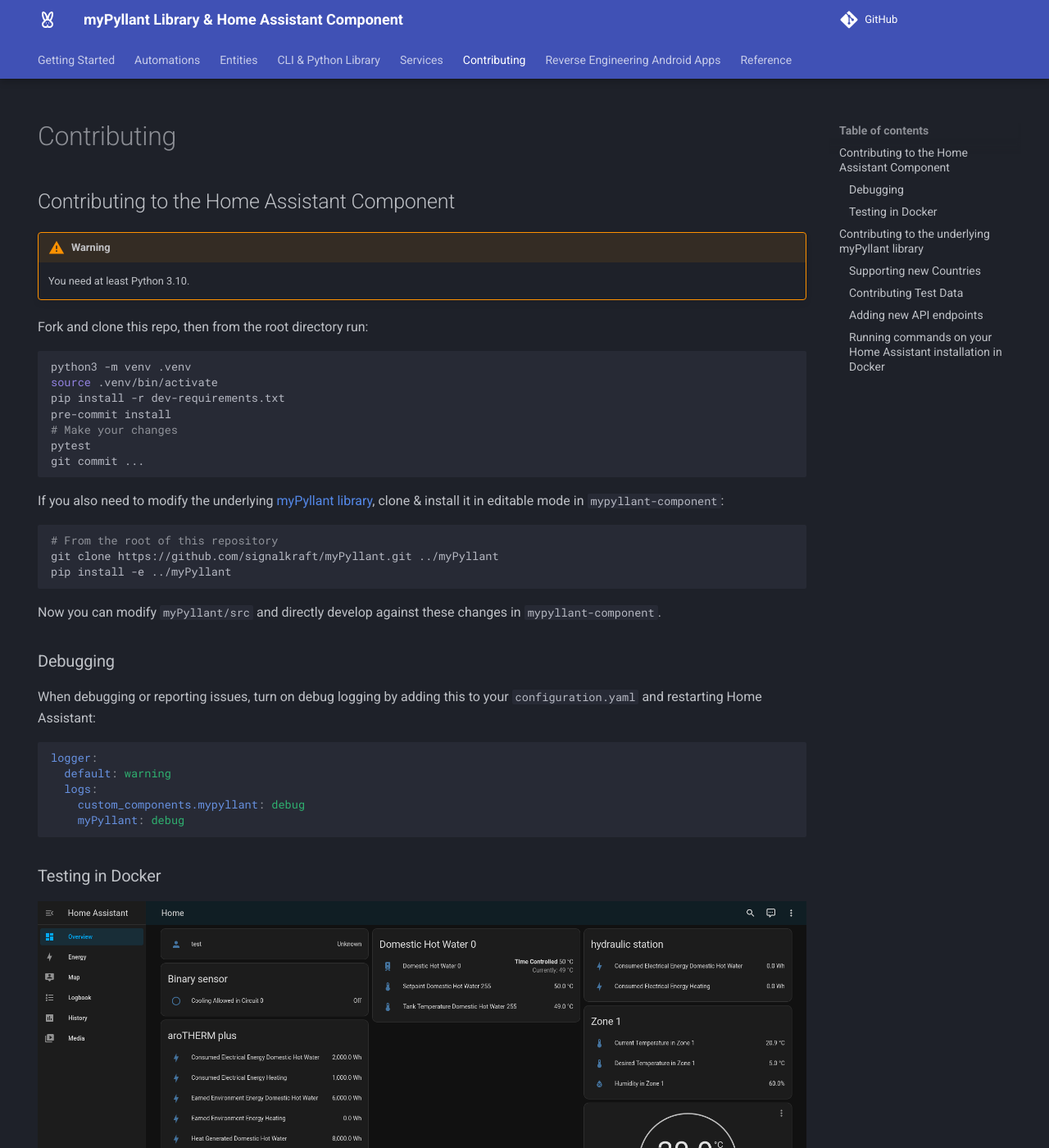
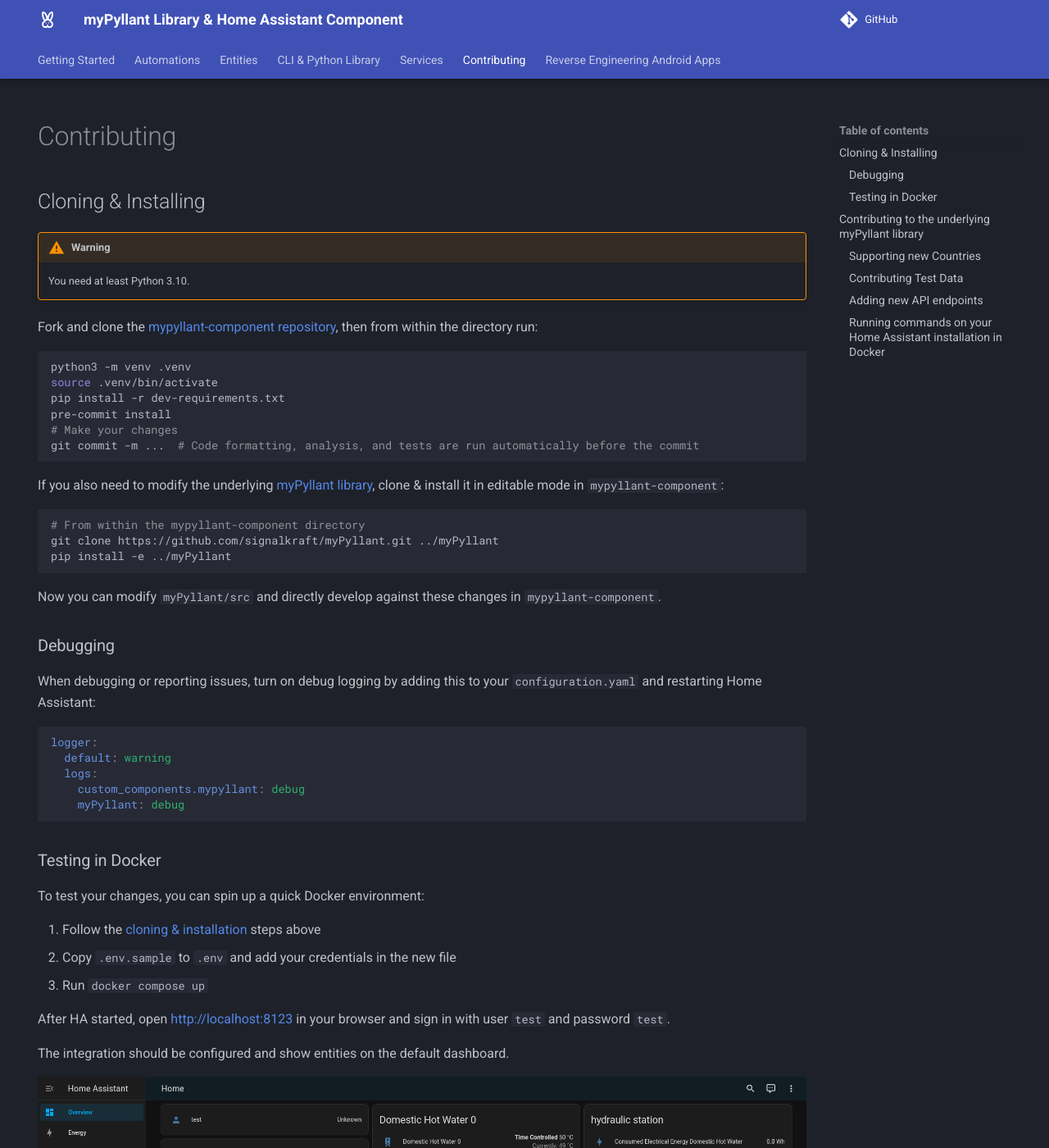
Before and after one commit to signalkraft/mypyllant-component, an MkDocs documentation site: the page built from docs/docs/3-contributing.md, in a window 1280 px wide and 1400 px high. Shown: the whole window at 82% size. Built offline with MkDocs 1.6.1 and Material for MkDocs 9.7.7, drawn with Linux system fonts in a browser that asks for light colours; comment, search, counter and statistics services are not loaded; some of the changed text lies outside the part shown.

Commit message:
Added mkdocstrings to docs

````diff
--- a/docs/docs/3-contributing.md
+++ b/docs/docs/3-contributing.md
@@ -5,13 +5,13 @@
 
 # Contributing
 
-## Contributing to the Home Assistant Component
+## Cloning & Installing
 
 !!! warning
 
     You need at least Python 3.10.
 
-Fork and clone this repo, then from the root directory run:
+Fork and clone the [mypyllant-component repository](https://github.com/signalkraft/mypyllant-component), then from within the directory run:
 
 ```shell
 python3 -m venv .venv
@@ -19,15 +19,14 @@
 pip install -r dev-requirements.txt
 pre-commit install
 # Make your changes
-pytest
-git commit ...
+git commit -m ...  # Code formatting, analysis, and tests are run automatically before the commit
 ```
 
 If you also need to modify the underlying [myPyllant library](https://github.com/signalkraft/mypyllant),
 clone & install it in editable mode in `mypyllant-component`:
 
 ```shell
-# From the root of this repository
+# From within the mypyllant-component directory
 git clone https://github.com/signalkraft/myPyllant.git ../myPyllant
 pip install -e ../myPyllant
 ```
@@ -49,14 +48,17 @@
 
 ### Testing in Docker
 
-![Default Dashboard Screenshot](assets/default-dashboard.png)
+To test your changes, you can spin up a quick Docker environment:
 
-To get a quick test environment in Docker, copy `.env.sample` to `.env`,
-add your credentials in the new file, and run `docker compose up`.
+1. Follow the [cloning & installation](#cloning-installing) steps above
+2. Copy `.env.sample` to `.env` and add your credentials in the new file
+3. Run `docker compose up`
 
-After HA started, open http://localhost:8123 in your browser and sign in with user `test` and password `test`.
+After HA started, open [http://localhost:8123](http://localhost:8123) in your browser and sign in with user `test` and password `test`.
 
 The integration should be configured and show entities on the default dashboard.
+
+![Default Dashboard Screenshot](assets/default-dashboard.png)
 
 ## Contributing to the underlying myPyllant library
 
@@ -64,17 +66,16 @@
 
     You need at least Python 3.10
 
-I'm happy to accept PRs, if you run the pre-commit checks and test your changes:
+Fork and clone the [myPyllant repository](https://github.com/signalkraft/myPyllant), then from within the directory run:
 
 ```shell
-git clone https://github.com/signalkraft/myPyllant.git
-cd myPyllant
 python3 -m venv .venv
 source .venv/bin/activate
 pip install -r dev-requirements.txt
 pip install -e .
 pre-commit install
-pytest
+# Make your changes
+git commit -m ...  # Code formatting, analysis, and tests are run automatically before the commit
 ```
 
 ### Supporting new Countries
@@ -87,6 +88,11 @@
 ```
 
 Copy the resulting dictionary into [https://github.com/signalkraft/myPyllant/blob/main/src/myPyllant/const.py](src/myPyllant/const.py)
+
+::: myPyllant.tests.find_countries.main
+    options:
+      show_source: true
+      heading_level: 0
 
 ### Contributing Test Data
 
@@ -107,6 +113,11 @@
 
 You can then either create a PR with the created folder, or zip it and [attach it to an issue](https://github.com/signalkraft/myPyllant/issues/new).
 
+::: myPyllant.tests.generate_test_data.main
+    options:
+      show_source: true
+      heading_level: 0
+
 ### Adding new API endpoints
 
 If your myVAILLANT app has more features than this integration, chances are you have a more complex system then me.
````
Also changed, not shown: docs/docs/2-library.md (+39 -17 lines), docs/docs/3-reverse-engineering.md (+16 -5 lines), docs/docs/4-python-library.md (deleted, +0 -6 lines), 3 other files.
